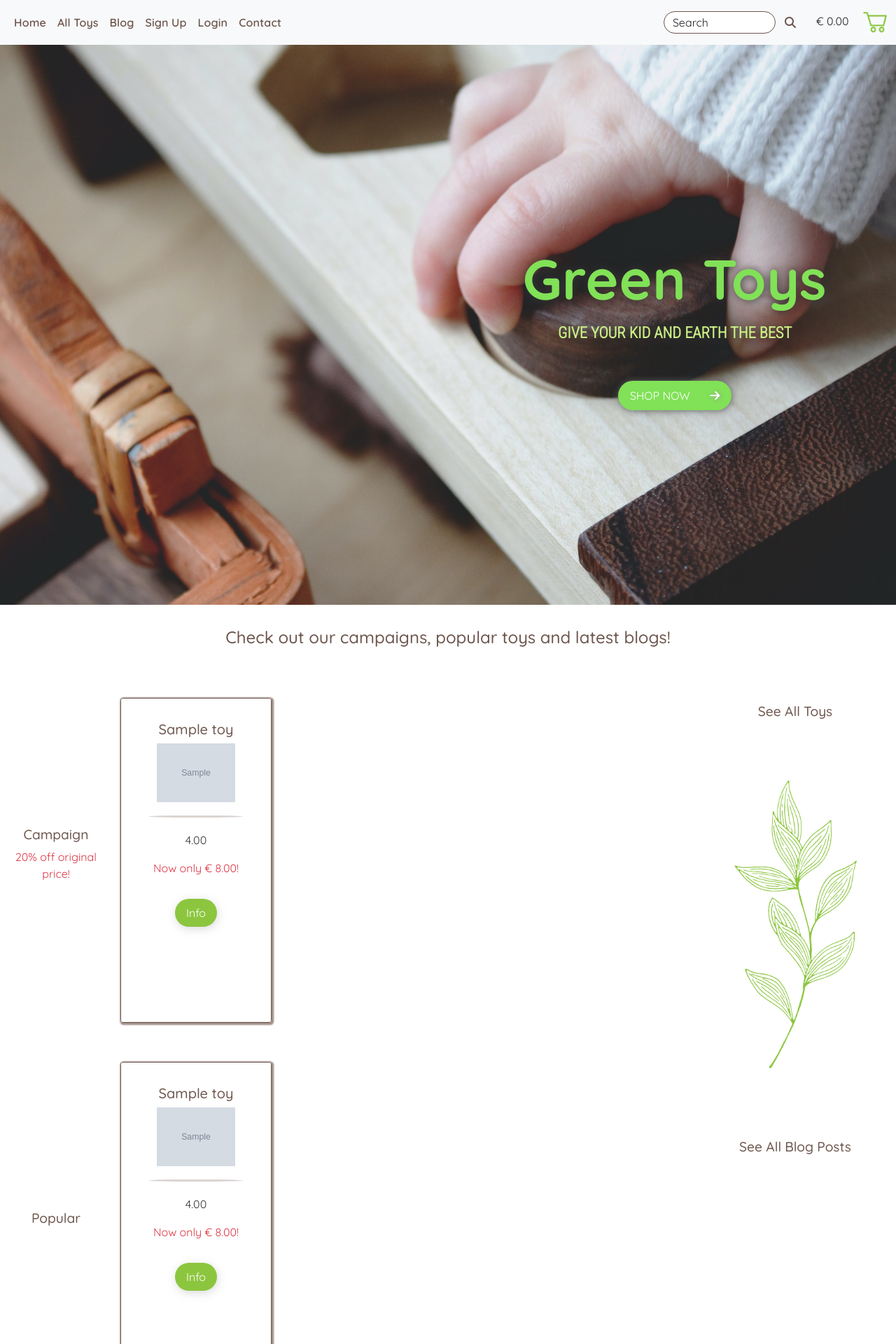
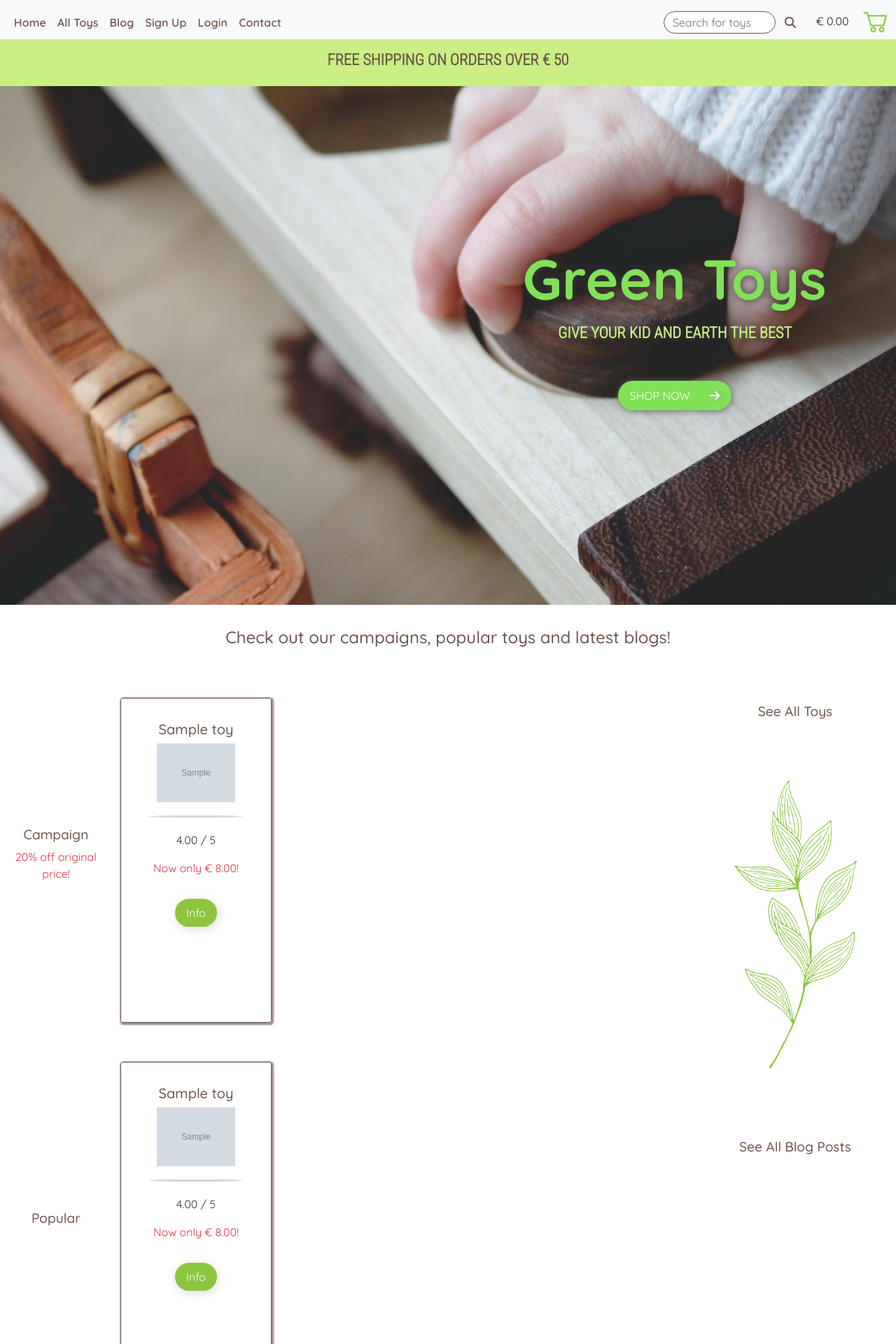
Before and after one commit to mmmangooo/Milestone-Project4, a Django app: page / in a window 1280 px wide. Shown: the top 1920 px of the page at 70% size. Run offline with Django 3.2, Linux system fonts and the light colour scheme; tables that the repository leaves empty hold one stand-in row (values such as "Sample post"); grey boxes marked "Sample" are stand-in pictures; some libraries are stand-ins or nearby versions.

Commit message:
Adjusting contrasts, header banner and hero image

```diff
--- a/home/templates/home/index.html
+++ b/home/templates/home/index.html
@@ -4,6 +4,12 @@
 
 
 {% block content %}
+
+    <!-- Loading a header banner into template -->
+    <div class="container-fluid header-banner py-3 fixed-top">
+      <h2 class="text-uppercase text-white">Free shipping on orders over € {{ free_delivery_threshold }}</h2>
+    </div>
+
 <!-- Hero section -->
 
 <div class="index-hero container-fluid" style="background-image: url('{{ MEDIA_URL }}hero-img.jpg');">
@@ -35,7 +41,7 @@
                 alt="Light-brown image of drawn silhouette of mountain and tree with text 'no image found' below">
              {% endif %}
              <hr>
-             <p>{{ has_campaign.rating }}</p>
+             <p>{{ has_campaign.rating }} / 5</p>
              <p class="text-danger"> Now only € {{ has_campaign.get_price}}! </p>
              <a href="{% url 'toy_details' has_campaign.id %}"
                 class="btn rounded-pill submit-btn text-white my-2">Info</a>
@@ -58,7 +64,7 @@
                 alt="Light-brown image of drawn silhouette of mountain and tree with text 'no image found' below">
              {% endif %}
              <hr>
-             <p>{{ toy.rating }}</p>
+             <p>{{ toy.rating }} / 5</p>
              <p class="{% if toy.campaign %} card-text text-danger {% else %} card-text {% endif %}"> {% if toy.campaign %} Now only € {{toy.get_price }}! {% else %}  € {{toy.get_price }} {% endif %}  </p>
              <a href="{% url 'toy_details' toy.id%}" class="btn rounded-pill submit-btn text-white">Info</a>
           </div>
--- a/static/css/base.css
+++ b/static/css/base.css
@@ -89,7 +89,6 @@ p {
 	margin: 1rem !important;
 	padding: .5rem 1rem;
 }
-
 
 .square-card {
 	padding: 2rem 2rem;
@@ -192,21 +191,23 @@ hr {
 	margin-left: 1rem;
 }
 
-.header-banner span {
-	color: #fff;
-}
-
 .header-banner {
 	background-color: #CAEF84;
 	margin-top: 3.5rem;
 	max-width: 100%;
+	position: absolute;
+}
+
+.header-banner h2 {
+	color: #6D564D !important;
+	filter: none;
 }
 
 
 /*------------------------ Home page */
 
 .index-hero {
-	background: url('/media/hero-img.jpg') no-repeat right center fixed;
+	background: url('/media/hero-img.jpg') no-repeat right center scroll;
 	background-size: cover;
 	height: 100vh;
 }
@@ -622,6 +623,10 @@ hr {
 }
 
 @media (min-width: 768px) {
+	.index-hero {
+		background: url('/media/hero-img.jpg') no-repeat right center fixed;
+		background-size: cover;
+	}
 	.index-grid-container {
 		width: 75%;
 		float: left;
--- a/templates/base.html
+++ b/templates/base.html
@@ -43,16 +43,6 @@ toys for their children" />
         {% include 'includes/nav.html' %}
 
 
-
-
-    <!-- Loading a header banner into template -->
-
-    {% block page_header %}
- <!--  <div class="container-fluid header-banner py-3 fixed-top">
-        <h2 class="text-uppercase text-white">Free shipping on orders over € {{ free_delivery_threshold }}</h2>
-
-    </div>-->
-    {% endblock %}
 
     <!-- Including messages in template, if there are any -->
     {% if messages %}
--- a/templates/includes/nav.html
+++ b/templates/includes/nav.html
@@ -59,8 +59,8 @@
       <form class="d-flex" method="GET" action="{% url 'toys' %}">
 
         <input class="form-control nav-search-input" type="text" name="query"
-          placeholder="Search for toys" aria-label="Search" value="Search">
-        <button class="btn" type="submit"> <span class="icon nav-icon"><i
+          placeholder="Search for toys" aria-label="Search">
+        <button class="btn" type="submit" value="search"> <span class="icon nav-icon"><i
               class="fas fa-search"></i></span></button>
       </form>
     </div>
```
